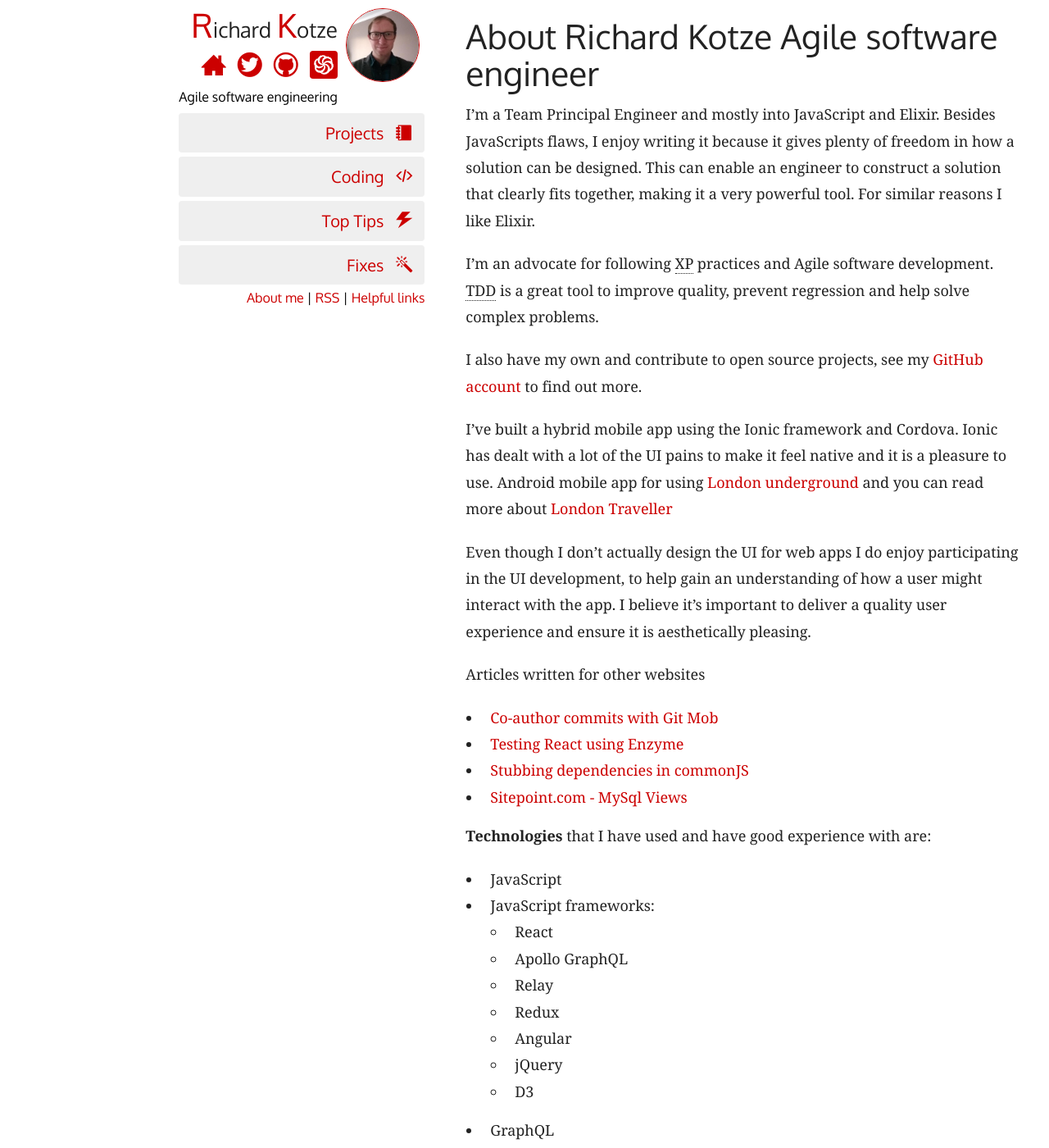
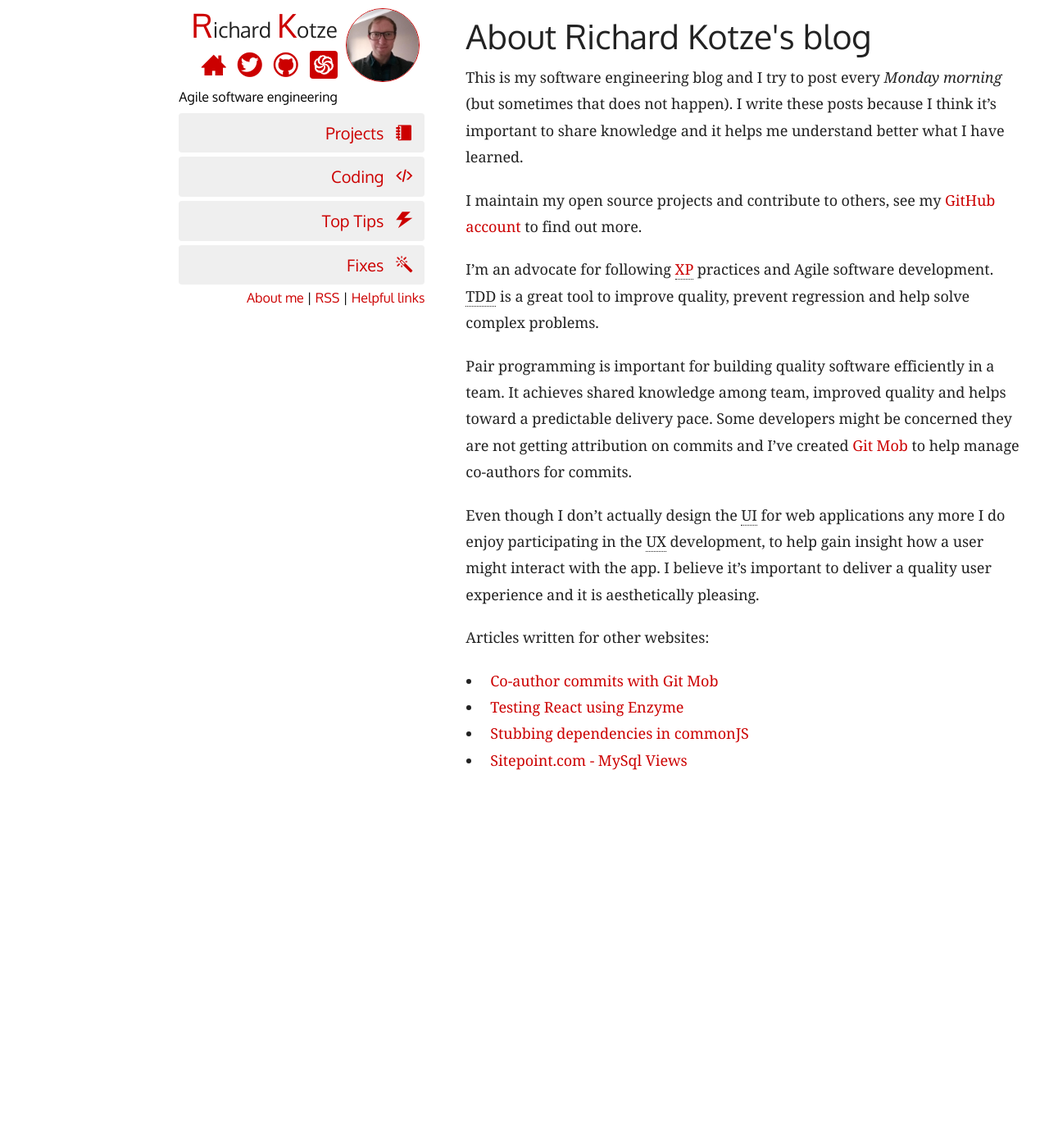
Before and after one commit to rkotze/rkotze.github.io, a Jekyll site: the page built from about.md, in a window 1280 px wide and 1400 px high. Shown: the whole window at 82% size. Built offline with Jekyll 4.4.1, drawn with Linux system fonts in a browser that asks for light colours; some of the changed text lies outside the part shown.

Commit message:
Update the about page

```diff
--- a/about.md
+++ b/about.md
@@ -1,65 +1,24 @@
 ---
 layout: page
-title: About Richard Kotze Agile software engineer
+title: About Richard Kotze's blog
 permalink: about-me/
 sitemap:
-  lastmod: 2019-12-11 17:00:12 +0000
+  lastmod: 2020-02-08 17:00:12 +0000
 ---
 
-I’m a Team Principal Engineer and mostly into JavaScript and Elixir. Besides JavaScripts flaws, I enjoy writing it because it gives plenty of freedom in how a solution can be designed. This can enable an engineer to construct a solution that clearly fits together, making it a very powerful tool. For similar reasons I like Elixir.
+This is my software engineering blog and I try to post every _Monday morning_ (but sometimes that does not happen). I write these posts because I think it's important to share knowledge and it helps me understand better what I have learned.
 
-I'm an advocate for following <abbr title="Extreme Programming">XP</abbr> practices and Agile software development. <abbr title="Test-driven development">TDD</abbr> is a great tool to improve quality, prevent regression and help solve complex problems.
+I maintain my open source projects and contribute to others, see my [GitHub account](https://github.com/{{ site.github_username }}){:target="\_blank" rel="noopener"} to find out more.
 
-I also have my own and contribute to open source projects, see my [GitHub account](https://github.com/{{ site.github_username }}){:target="\_blank" rel="noopener"} to find out more.
+I'm an advocate for following <abbr title="Extreme Programming">[XP](http://www.extremeprogramming.org/){:target="\_blank" rel="noopener"}</abbr> practices and Agile software development. <abbr title="Test-driven development">TDD</abbr> is a great tool to improve quality, prevent regression and help solve complex problems.
 
-I've built a hybrid mobile app using the Ionic framework and Cordova. Ionic has dealt with a lot of the UI pains to make it feel native and it is a pleasure to use. Android mobile app for using [London underground](https://play.google.com/store/apps/details?id=com.ionicframework.oysterbalance749927){:target="\_blank" rel="noopener"} and you can read more about [London Traveller](/projects/building-london-traveller-app)
+Pair programming is important for building quality software efficiently in a team. It achieves shared knowledge among team, improved quality and helps toward a predictable delivery pace. Some developers might be concerned they are not getting attribution on commits and I've created [Git Mob](/projects/co-author-commits-with-git-mob) to help manage co-authors for commits.
 
-Even though I don't actually design the UI for web apps I do enjoy participating in the UI development, to help gain an understanding of how a user might interact with the app. I believe it's important to deliver a quality user experience and ensure it is aesthetically pleasing.
+Even though I don't actually design the <abbr title="User Interface">UI</abbr> for web applications any more I do enjoy participating in the <abbr title="User Experience">UX</abbr> development, to help gain insight how a user might interact with the app. I believe it's important to deliver a quality user experience and it is aesthetically pleasing.
 
-Articles written for other websites
+Articles written for other websites:
 
 - [Co-author commits with Git Mob](http://tech.findmypast.com/co-author-commits-with-git-mob/){:target="\_blank" rel="noopener"}
 - [Testing React using Enzyme](http://tech.findmypast.com/testing-react-using-enzyme/){:target="\_blank" rel="noopener"}
 - [Stubbing dependencies in commonJS](http://tech.findmypast.com/stubbing-dependencies-in-commonjs/){:target="\_blank" rel="noopener"}
 - [Sitepoint.com - MySql Views](http://www.sitepoint.com/mysql-views/){:target="\_blank" rel="noopener"}
-
-**Technologies** that I have used and have good experience with are:
-
-- JavaScript
-- JavaScript frameworks:
-  - React
-  - Apollo GraphQL
-  - Relay
-  - Redux
-  - Angular
-  - jQuery
-  - D3
-- GraphQL
-- Unit testing
-  - Mocha
-  - Jasmine
-  - Jest
-  - Sinon
-  - Should/Chai
-- Acceptance and UI testing
-  - WebDriverIO
-  - Selenium
-  - CucumberJS
-  - Cypress
-- Elixir
-- NodeJS
-- Git - version control
-- Hybrid mobile apps using Ionic Framework
-- AJAX
-- C#
-- MVC.NET
-- PHP – OOP
-- CodeIgniter
-- HTML 5
-- CSS, LESS, SASS
-- MySQL
-- NuGet
-- Apache Solr
-- AWS - Amazon web services
-- VS Code
-- Visual Studios
```
